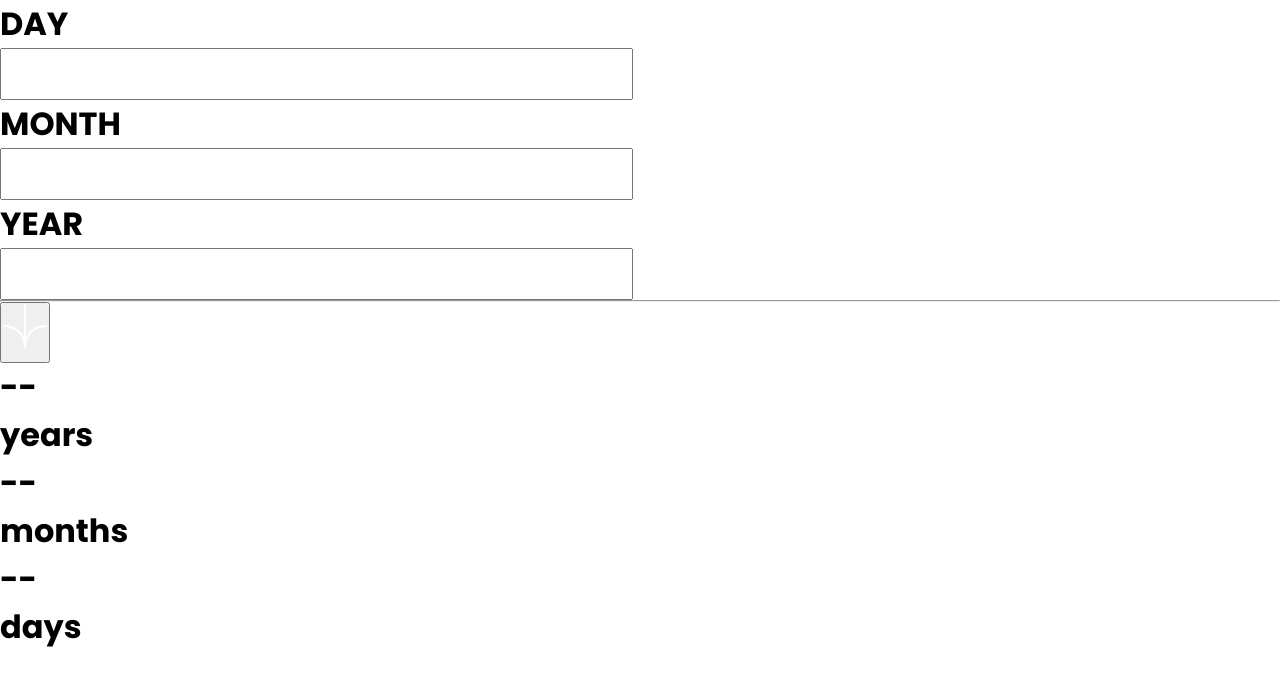
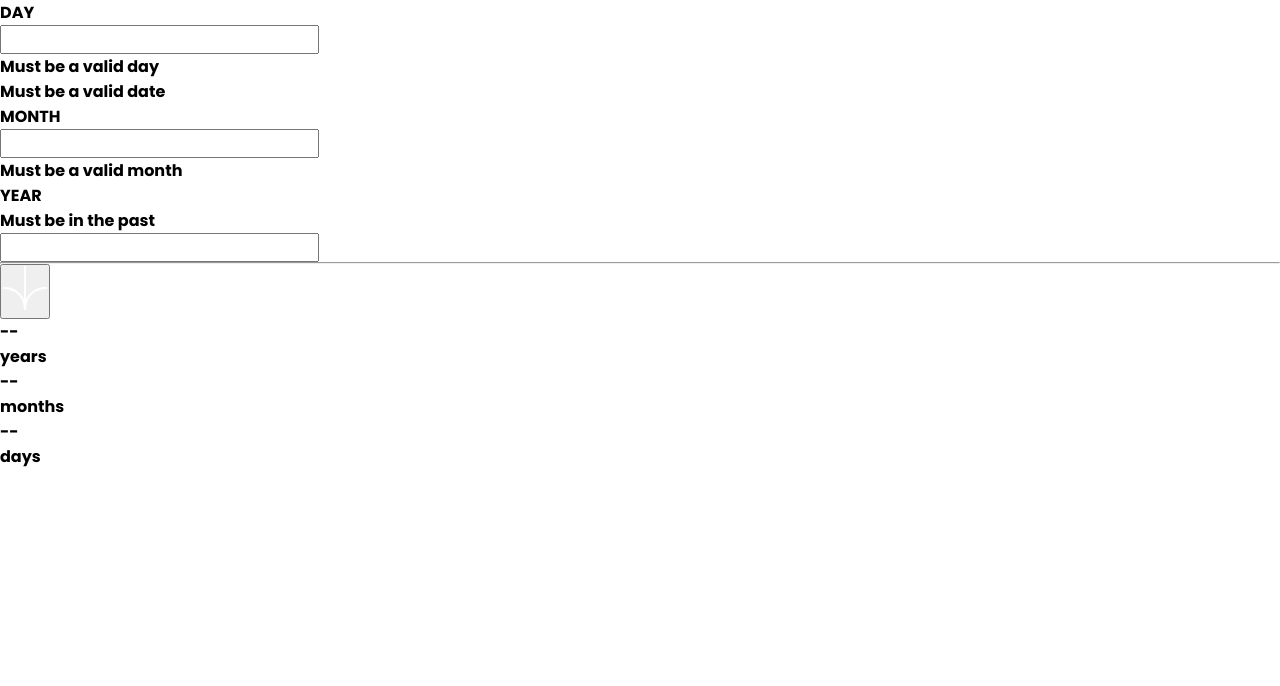
Before and after one commit to DuraBull/Age-Calculator-App, a plain HTML site: page index.html in a window 1280 px wide. Drawn offline with Linux system fonts and the light colour scheme.

Commit message:
markup update

```diff
--- a/index.html
+++ b/index.html
@@ -16,13 +16,17 @@
           <div class="day-container">
             <p class="input-label">DAY</p>
             <input type="text" class="input input-day">
+            <p class="error error-day inv">Must be a valid day</p>
+            <p class="error error-form inv">Must be a valid date</p>
           </div>
           <div class="month-container">
             <p class="input-label">MONTH</p>
             <input type="text" class="input input-month">
+            <p class="error error-month inv">Must be a valid month</p>
           </div>
           <div class="year-container">
             <p class="input-label">YEAR</p>
+            <p class="error error-year inv">Must be in the past</p>
             <input type="text" class="input-year">
           </div>
         </div>
--- a/sass/base/_base.sass
+++ b/sass/base/_base.sass
@@ -1,4 +1,4 @@
 body
     font-family: "Poppins", sans-serif
-    font-size: 32px
+    font-size: 16px
     font-weight: $font-regular
```
Also changed, not shown: css/main.css, 1 other file.
